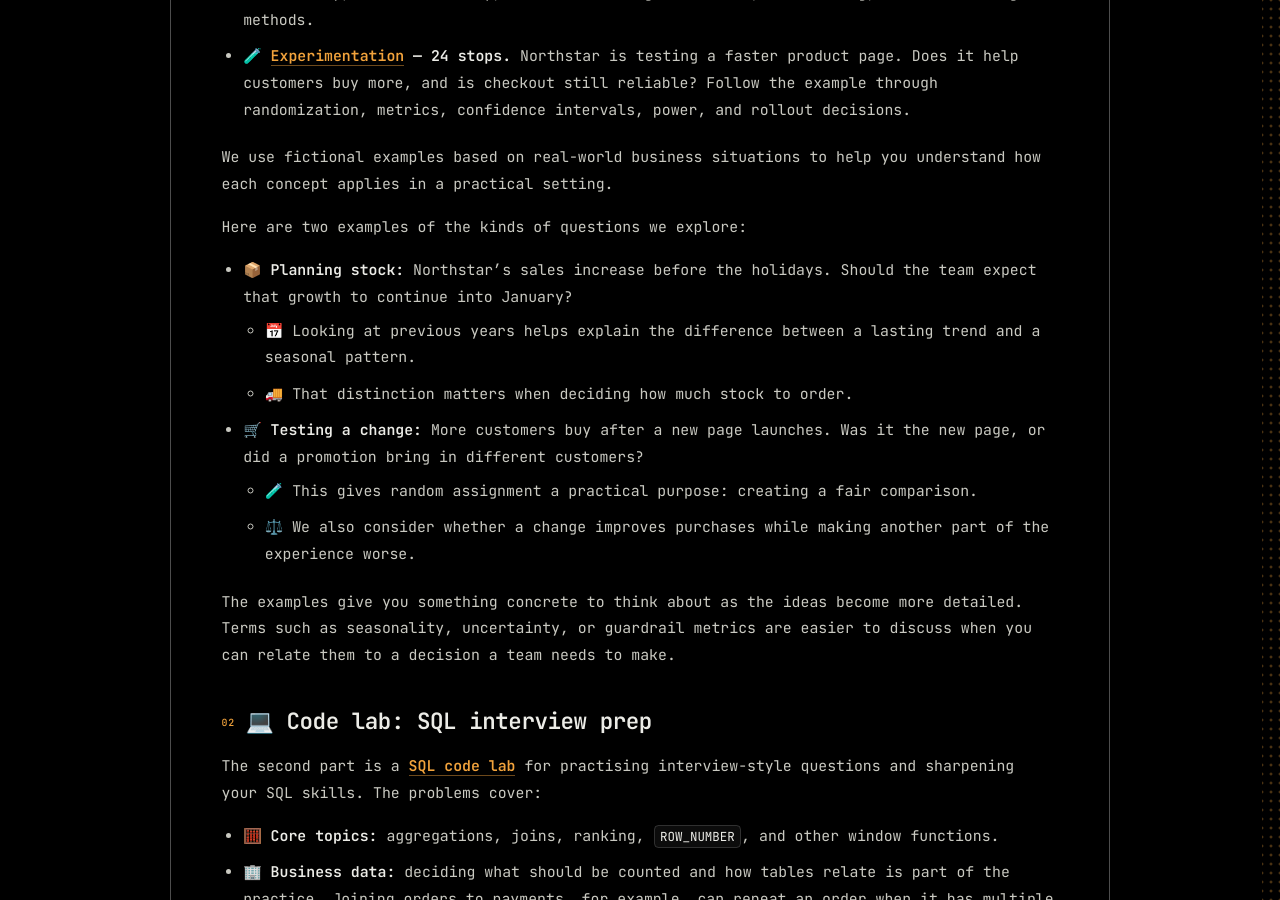
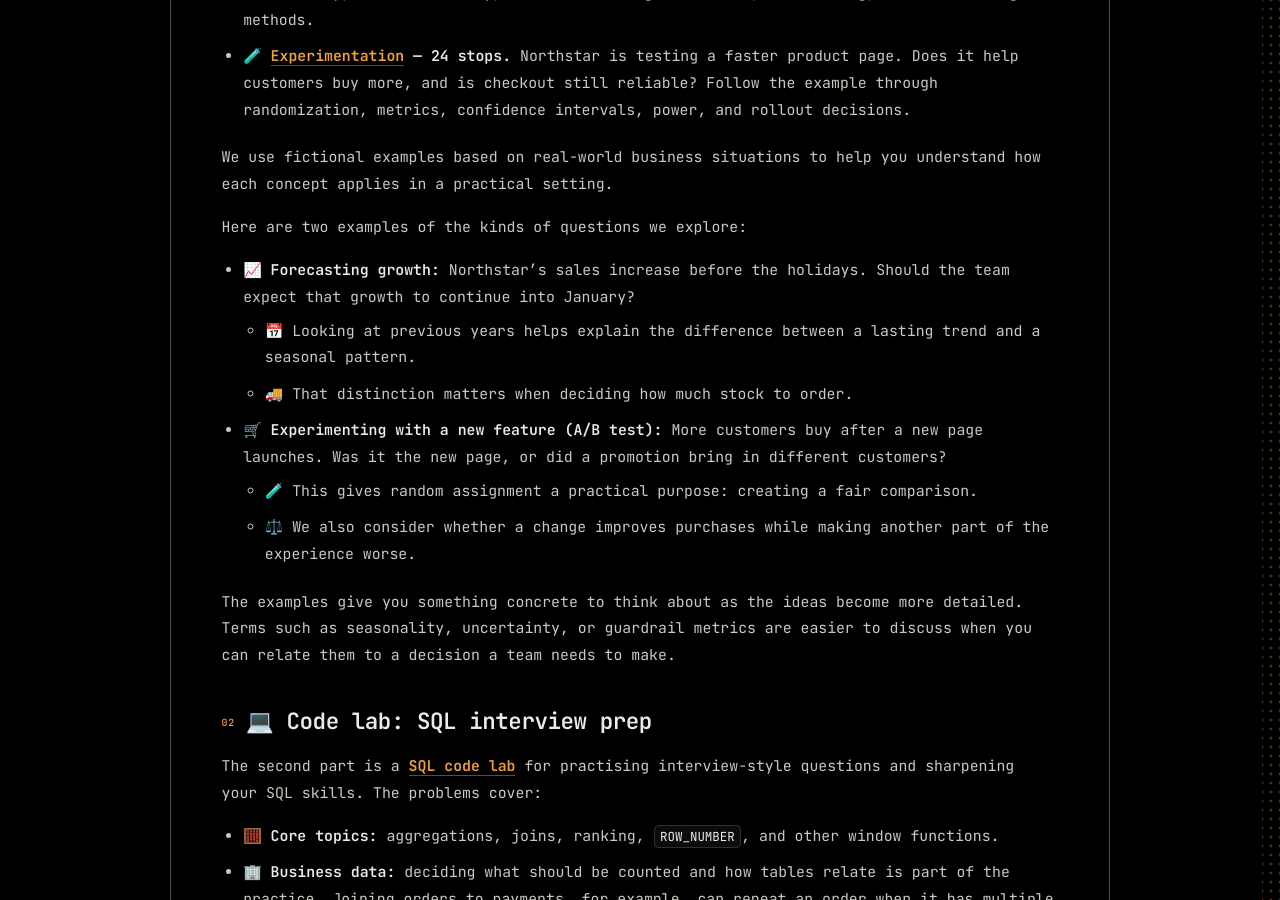
Before and after one commit to kunalkohli/kunalkohli.github.io, a Jekyll site: the page built from _posts/2026-11-11-dsconcepts-learning-journeys.md, in a window 1280 px wide and 900 px high, scrolled down 1420 px. Built offline with Jekyll 4.4.1, drawn with Linux system fonts in a browser that asks for light colours.

Commit message:
Rename the DSConcepts examples to forecasting growth and an A/B test

```diff
--- a/_posts/2026-11-11-dsconcepts-learning-journeys.md
+++ b/_posts/2026-11-11-dsconcepts-learning-journeys.md
@@ -35,10 +35,10 @@ We use fictional examples based on real-world business situations to help you un
 
 Here are two examples of the kinds of questions we explore:
 
-- 📦 **Planning stock:** Northstar’s sales increase before the holidays. Should the team expect that growth to continue into January?
+- 📈 **Forecasting growth:** Northstar’s sales increase before the holidays. Should the team expect that growth to continue into January?
   - 📅 Looking at previous years helps explain the difference between a lasting trend and a seasonal pattern.
   - 🚚 That distinction matters when deciding how much stock to order.
-- 🛒 **Testing a change:** More customers buy after a new page launches. Was it the new page, or did a promotion bring in different customers?
+- 🛒 **Experimenting with a new feature (A/B test):** More customers buy after a new page launches. Was it the new page, or did a promotion bring in different customers?
   - 🧪 This gives random assignment a practical purpose: creating a fair comparison.
   - ⚖️ We also consider whether a change improves purchases while making another part of the experience worse.
 
```
